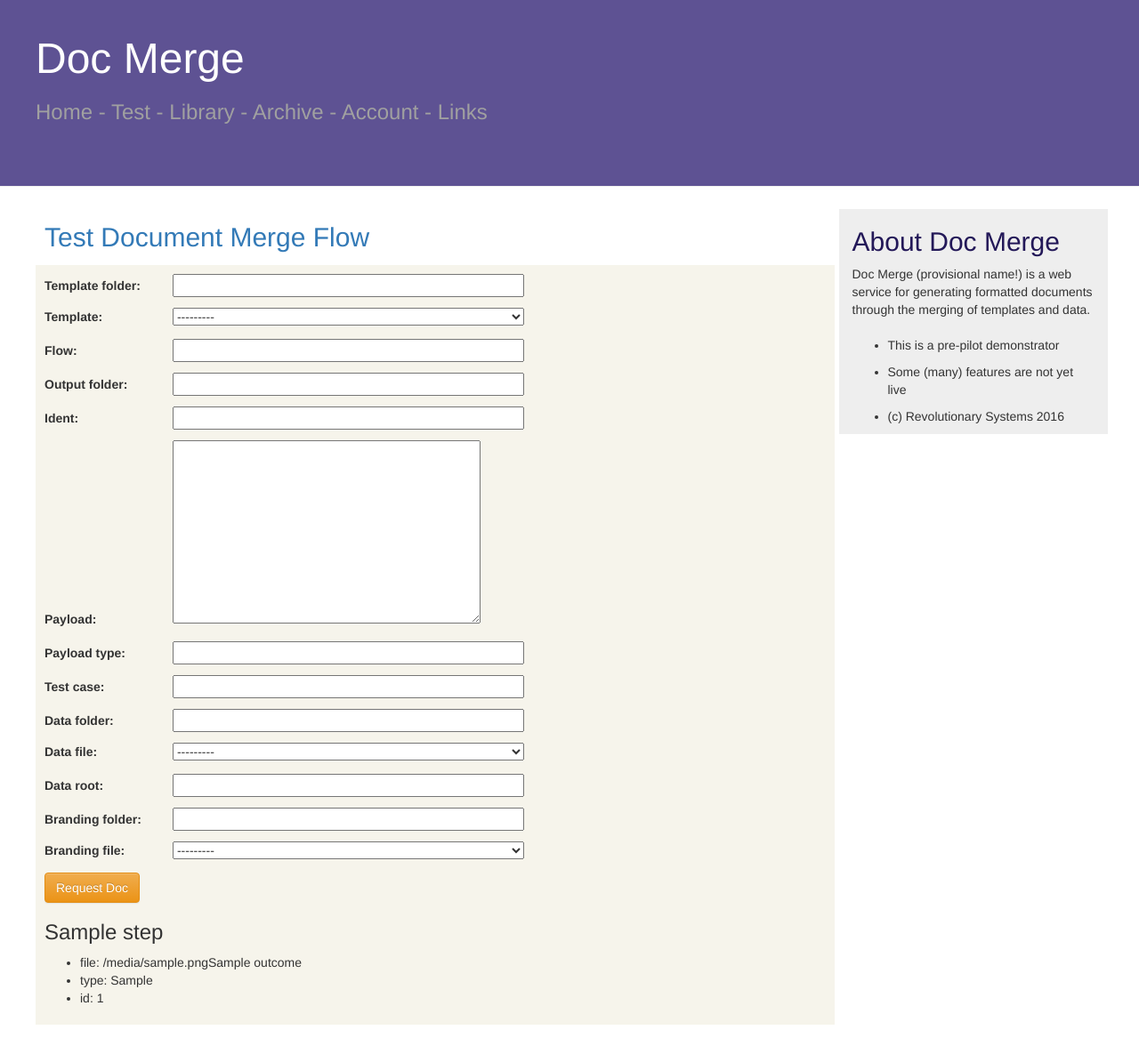
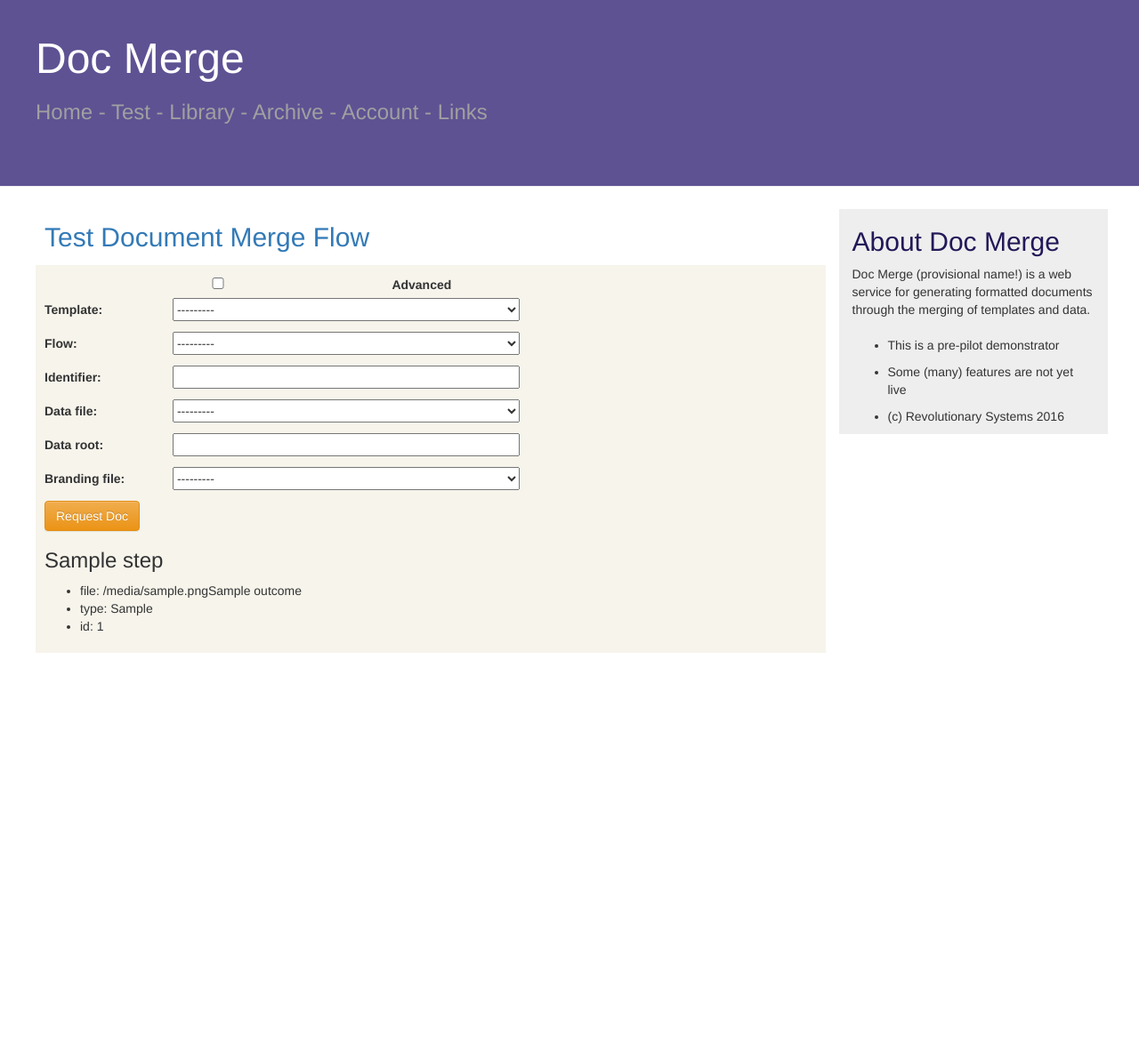
Before and after one commit to revolutionarysystems/docmerge, a Django app: template dash/templates/dash/test.html in a window 1280 px wide. Shown: the whole page at 89% size. After the commit the page ends 734 px from the top, so only its background shows below. Run offline with Django 3.2, Linux system fonts and the light colour scheme; tables that the repository leaves empty hold one stand-in row (values such as "Sample post"); the template is opened without the code that fills it: values that come from a table or form of the project are taken from there, most other values are stand-ins (such as "Sample title", 1, 10 or a date in 2020); parts of the project's set-up code (start-up, migrations or seed data) failed here and were passed over; some libraries are stand-ins or nearby versions.

Commit message:
#Flows, Styling

```diff
--- a/dash/forms.py
+++ b/dash/forms.py
@@ -5,7 +5,16 @@ class MergeForm(forms.ModelForm):
     class Meta:
         model = MergeJob
         fields = (
-        	'template_folder', 'template', 'flow', 'output_folder', 'ident',
+        	'template_folder', 'template', 'flow', 'output_folder', 'identifier',
         	'payload', 'payload_type', 'test_case', 'data_folder', 'data_file', 'data_root',
         	'branding_folder', 'branding_file',
         	)
+
+class SimpleMergeForm(forms.ModelForm):
+    class Meta:
+        model = MergeJob
+        fields = (
+        	'template', 'flow', 'identifier',
+        	'data_file', 'data_root',
+        	'branding_file',
+        	)
--- a/dash/models.py
+++ b/dash/models.py
@@ -5,9 +5,9 @@ class MergeJob(models.Model):
 
     template_folder = models.CharField(max_length=100)
     template = models.CharField(max_length=100, choices=[(file["name"],file["name"]) for file in folder_files("/Doc Merge/Templates")])
-    flow = models.CharField(max_length=100)
+    flow = models.CharField(max_length=100, choices=[(file["name"],file["name"]) for file in folder_files("/Doc Merge/Flows")])
     output_folder = models.CharField(max_length=100)
-    ident = models.CharField(max_length=100)
+    identifier = models.CharField(max_length=100)
     payload = models.TextField()
     payload_type = models.CharField(max_length=100)
     test_case = models.CharField(max_length=100)
--- a/dash/static/css/dash.css
+++ b/dash/static/css/dash.css
@@ -1,5 +1,13 @@
 h1, h2, h3, h4 {
     font-family: 'Helvetica', 'Arial', sans-serif;
+}
+
+select {
+    padding: 3px 0;
+}
+
+textarea {
+    vertical-align: top;
 }
 
 .page-header {
@@ -22,7 +30,6 @@ h1, h2, h3, h4 {
     color: white;
     text-decoration: none;
 }
-
 
 .share {
     height: 3rem;
@@ -64,8 +71,10 @@ div.content.container{
 }
 
 .content .widget {
-    margin-bottom: 1rem;
     padding: 0.5rem;
+    border: 0 solid transparent;
+    border-width: 0 1rem 1rem 0;
+    background-clip: padding-box;
 }
 
 .content .widget h1 {
@@ -142,3 +151,15 @@ div.content.container{
 .post h1 a, .post h1 a:visited {
     color: #000000;
 }
+
+#advanced {
+    display: none;
+}
+
+#form_control:checked + #basic {
+    display: none;
+}
+
+#form_control:checked + #advanced {
+    display: block;
+}
--- a/dash/templates/dash/library.html
+++ b/dash/templates/dash/library.html
@@ -7,7 +7,7 @@
                     <div class="widget col-lg-6 col-md-6 col-sm-6 col-xs-12">
                         <h3><a href=""><span class="{{ widget.glyph }}"></span> {{ widget.title }}</a></h3>
                         {% for file in widget.files %}
-                            <p><a href="https://drive.google.com/a/revolutionarysystems.co.uk/file/d/{{ file.id }}/view" target="_blank">Link</a> {{ file.name }} - {{ file.mimeType }}</p>
+                            <p><a href="https://drive.google.com/open?id={{ file.id}}" target="_blank">Edit</a> <a href="https://drive.google.com/a/revolutionarysystems.co.uk/file/d/{{ file.id }}/view" target="_blank">View</a> {{ file.name }} - {{ file.mimeType }}</p>
                         {% endfor %}
                     </div>
                 {% endfor %}
--- a/dash/templates/dash/test.html
+++ b/dash/templates/dash/test.html
@@ -4,8 +4,13 @@
 	<h2><a href="">Test Document Merge Flow</a></h2>
         <div class="row widget">
             <div>
-	        <form method="GET" class="query-form" action="/test-result">
+            	<input id="form_control" type="checkbox"/><label for="form_control">Advanced</label>
+	        <form id="basic" method="GET" class="query-form" action="/test-result">
 	                {{ mergeForm.as_p }}
+	                <button type="submit" class="save btn btn-warning">Request Doc</button>
+	        </form>
+	        <form id="advanced" method="GET" class="query-form" action="/test-result">
+	                {{ advMergeForm.as_p }}
 	                <button type="submit" class="save btn btn-warning">Request Doc</button>
 	        </form>
 	        {% for outcome in merge_response.outcomes %}
--- a/merge/docMerge.py
+++ b/merge/docMerge.py
@@ -13,6 +13,6 @@ cwd = os.getcwd()
 if (cwd.find("home")>=0):  #fudge for windows/linux difference
     cwd = cwd+"/docmerge"
 
-def mergeDocument(flow, template_folder, template_name, uniq, subs, output_folder, email=None):
-    outcomes = process_flow(get_flow(flow), template_folder, template_name, uniq, subs, output_folder, email, email_credentials)
+def mergeDocument(flow_folder, flow, template_folder, template_name, uniq, subs, output_folder, email=None):
+    outcomes = process_flow(get_flow(flow_folder, flow), template_folder, template_name, uniq, subs, output_folder, email, email_credentials)
     return {"outcomes":outcomes}
--- a/merge/views.py
+++ b/merge/views.py
@@ -17,6 +17,7 @@ def getParamDefault(params, key, default):
 def merge_raw(request):
     params = request.GET
     id = getParamDefault(params, "ident", str(randint(0,10000)))
+    flowFolder = getParamDefault(params, "flow_folder", "/Doc Merge/Flows")
     flow = getParamDefault(params, "flow", "md")
     remoteTemplateFolder = getParamDefault(params, "template_folder", "/Doc Merge/Templates")
     remoteOutputFolder = getParamDefault(params, "output_folder", "/Doc Merge/Output")
@@ -37,7 +38,7 @@ def merge_raw(request):
         branding_subs = getData(data_folder = branding_folder, data_file=branding_file)
         subs["branding"]= branding_subs
 
-    return mergeDocument(flow, remoteTemplateFolder, templateName, id, subs, remoteOutputFolder, email=email)
+    return mergeDocument(flowFolder, flow, remoteTemplateFolder, templateName, id, subs, remoteOutputFolder, email=email)
 
 def merge(request):
     return JsonResponse(merge_raw(request))
--- a/scripts/testFlow.py
+++ b/scripts/testFlow.py
@@ -4,8 +4,12 @@ creds = {"username":"andrewcaelliott@gmail.com", "password":"napier", "server":"
 
 def run():
 	subs = {}
+#	flow1 = get_flow("/Doc Merge/Flows", "docx")
+#	print(flow1)
+	flow2 = get_flow("/Doc Merge/Flows", "docx.flow")
+	outcomes = process_flow(flow2, "/Doc Merge/Templates", "Tenancy_Agreement", "a100", subs, "/Doc Merge/Output")
 #	outcomes = process_flow(docx_flow, "/Doc Merge/Templates", "Tenancy_Agreement", "a100", subs, "/Doc Merge/Output")
-	outcomes = process_flow(md_flow, "/Doc Merge/Templates", "AddParty_v3.md", "a200", subs, "/Doc Merge/Output", "andrew.elliott test@revolutionarysystems.co.uk", creds)
+#	outcomes = process_flow(md_flow, "/Doc Merge/Templates", "AddParty_v3.md", "a200", subs, "/Doc Merge/Output", "andrew.elliott test@revolutionarysystems.co.uk", creds)
 #	outcomes = process_flow(get_flow("html"), "/Doc Merge/Templates", "AddParty.html", "a300", subs, "/Doc Merge/Output")
 	for step in outcomes:
 		print(step["step"])
--- a/scripts/testLib.py
+++ b/scripts/testLib.py
@@ -1,7 +1,7 @@
 from merge.merge_utils import folder_files
 
 def run():
-    files = folder_files("/Doc Merge/Templates",fields="files(id, name, mimeType, trashed)")
+    files = folder_files("/Doc Merge/Flows",fields="files(id, name, mimeType, trashed)")
     for file in files:
         print(file["name"])
         print(file["id"])
```
Also changed, not shown: dash/views.py (+9 -6 lines), merge/flow.py (+24 -14 lines), db.sqlite3, 1 other file.
